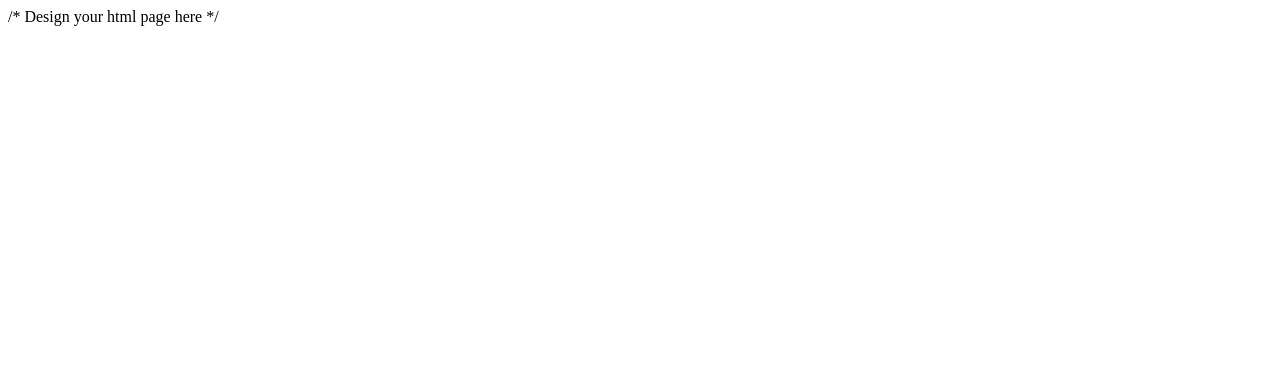
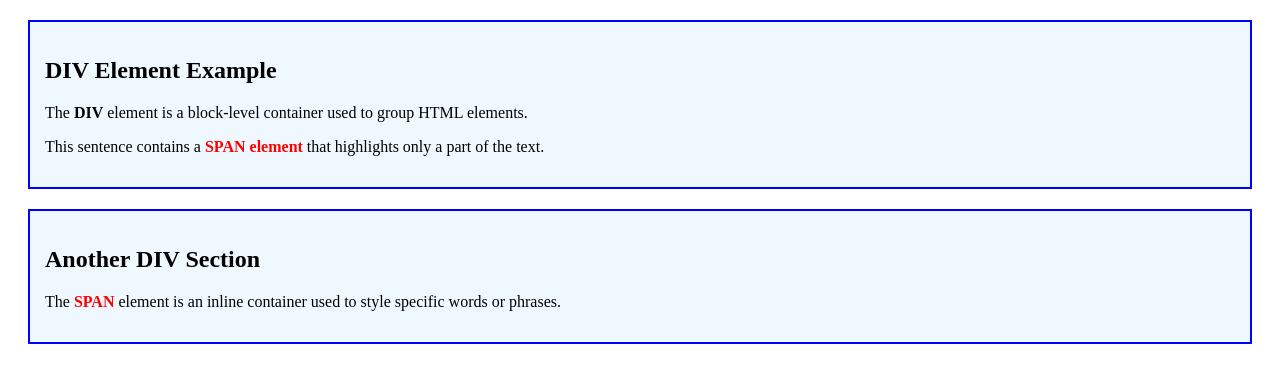
Before and after one commit to sanjai0000/sanjaipro4, a website: page index.html in a window 1280 px wide. Drawn offline with Linux system fonts and the light colour scheme.

Commit message:
Update index.html

```diff
--- a/index.html
+++ b/index.html
@@ -1,21 +1,47 @@
 <!DOCTYPE html>
 <html lang="en">
 <head>
-<meta charset="UTF-8">
-<title>DIV and SPAN Example</title>
+    <meta charset="UTF-8">
+    <title>DIV and SPAN Example</title>
 
-<style>
+    <style>
+        .container {
+            border: 2px solid blue;
+            background-color: #f0f8ff;
+            padding: 15px;
+            margin: 20px;
+        }
 
-/* Write your CSS here */
-
-</style>
-
+        .highlight {
+            color: red;
+            font-weight: bold;
+        }
+    </style>
 </head>
 
 <body>
 
+    <div class="container">
+        <h2>DIV Element Example</h2>
 
-/* Design your html page here */
+        <p>
+            The <strong>DIV</strong> element is a block-level container used to group HTML elements.
+        </p>
+
+        <p>
+            This sentence contains a
+            <span class="highlight">SPAN element</span>
+            that highlights only a part of the text.
+        </p>
+    </div>
+
+    <div class="container">
+        <h2>Another DIV Section</h2>
+
+        <p>
+            The <span class="highlight">SPAN</span> element is an inline container used to style specific words or phrases.
+        </p>
+    </div>
 
 </body>
 </html>
```
